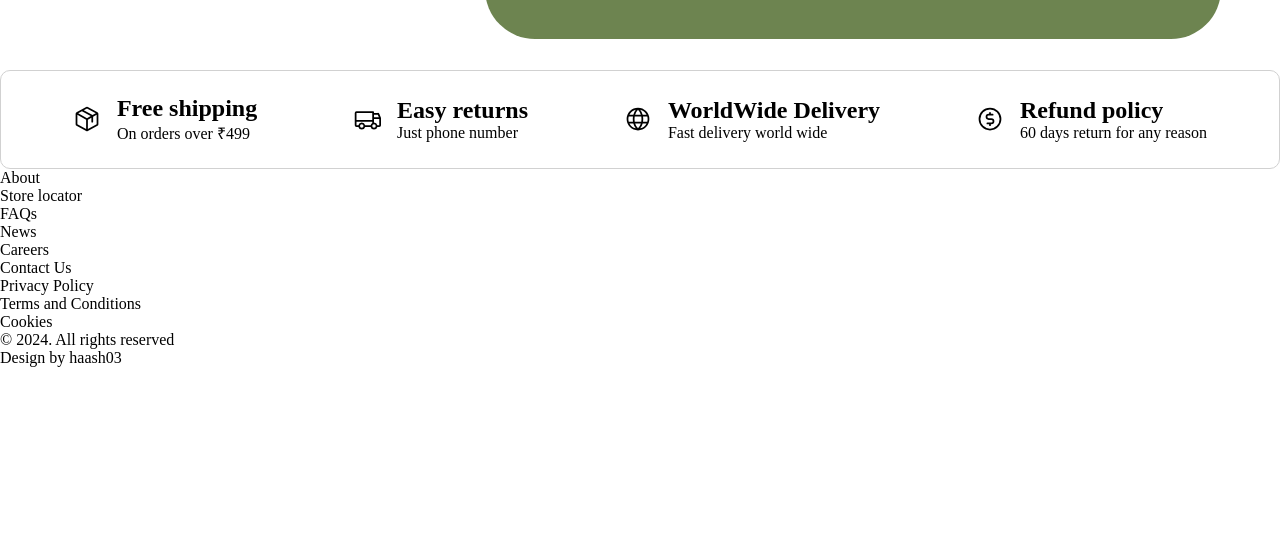
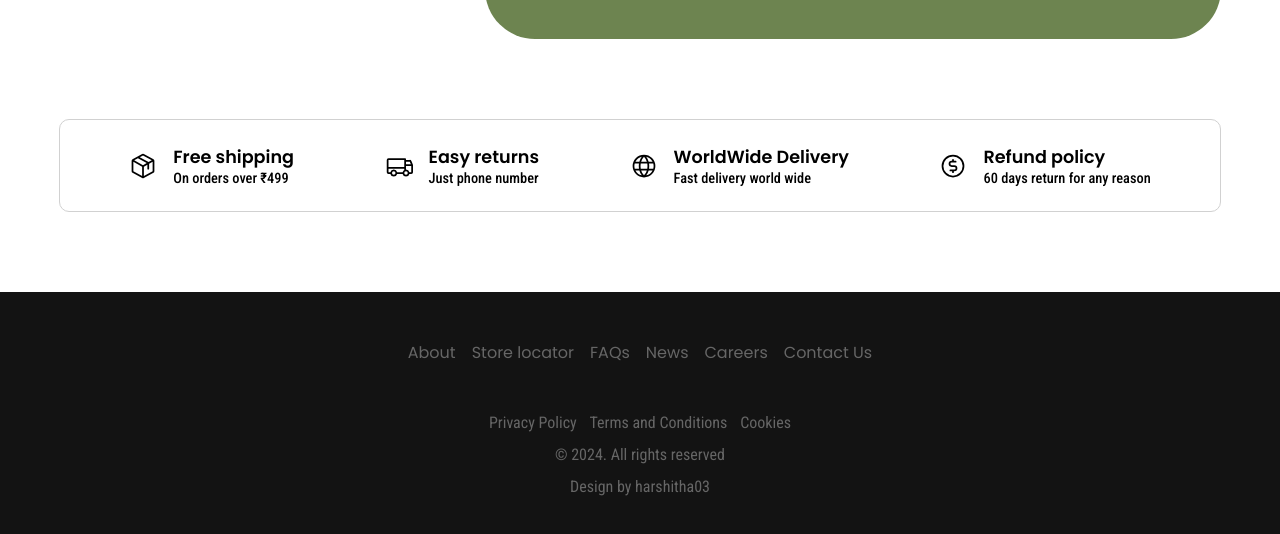
Before and after one commit to haash3/strayy, a React (Vite) app in the folder stray/: page / in a window 1280 px wide. Shown: the part 4220-4754 px from the top of the page. Before the commit the page ends 4587 px from the top, so only its background shows below. Built offline with nearby package versions, Linux system fonts and the light colour scheme; grey boxes are pictures that could not be loaded.

Commit message:
footer done

```diff
--- a/stray/src/categories/home/DeliveryFeatures.jsx
+++ b/stray/src/categories/home/DeliveryFeatures.jsx
@@ -1,17 +1,18 @@
 import React from "react";
+import './deliveryfeatures.css'
 import { Package, Truck, CurrencyCircleDollar, Globe } from "@phosphor-icons/react";
 export const DeliveryFeatures = () => {
   return (
-    <section className="padding-x pt-[3rem] pb-8">
+    <section className="container">
     <div className="delivery-features">
 
         <div className="feature">
           <Package size={28} />
-          <div>
-          <h2 className="font-poppins font-semibold lg:text-[1.1rem] text-[0.8rem]">
+          <div className="feature-text">
+          <h2>
             Free shipping
           </h2>
-          <p className="font-dmsans font-medium lg:text-[0.9rem] text-[0.6rem]">
+          <p>
             On orders over ₹499
           </p>
           </div>
@@ -19,11 +20,11 @@ export const DeliveryFeatures = () => {
         </div>
         <div className="feature">
           <Truck size={28} />
-          <div>
-          <h2 className="font-poppins font-semibold lg:text-[1.1rem] text-[0.8rem]">
+          <div className="feature-text">
+          <h2>
             Easy returns
           </h2>
-          <p className="font-dmsans font-medium lg:text-[0.9rem] text-[0.6rem]">
+          <p>
             Just phone number
           </p>
           </div>
@@ -31,11 +32,11 @@ export const DeliveryFeatures = () => {
         </div>
         <div className="feature">
           <Globe size={28} />
-          <div>
-          <h2 className="font-poppins font-semibold lg:text-[1.1rem] text-[0.8rem]">
+          <div className="feature-text">
+          <h2>
             WorldWide Delivery
           </h2>
-          <p className="font-dmsans font-medium lg:text-[0.9rem] text-[0.6rem]">
+          <p>
             Fast delivery world wide
           </p>
           </div>
@@ -43,11 +44,11 @@ export const DeliveryFeatures = () => {
         </div>
         <div className="feature">
           <CurrencyCircleDollar size={28} />
-          <div>
-          <h2 className="font-poppins font-semibold lg:text-[1.1rem] text-[0.8rem]">
+          <div className="feature-text">
+          <h2>
             Refund policy
           </h2>
-          <p className="font-dmsans font-medium lg:text-[0.9rem] text-[0.6rem]">
+          <p>
             60 days return for any reason
           </p>
           </div>
--- /dev/null
+++ b/stray/src/categories/home/deliveryfeatures.css
@@ -0,0 +1,55 @@
+.delivery-features{
+    border: 1px solid rgb(209, 209, 209);
+    padding: 1.5rem;
+    display: flex;
+    justify-content: space-around;
+    align-items: center;
+    border-radius: 10px;
+    margin: 5rem 0rem;
+  }
+  .feature{
+    display: flex;
+    align-items: center;
+    gap: 1rem;
+  }
+
+  .feature-text p{
+    font-size: 0.9rem;
+    font-family: "Roboto Condensed", sans-serif;
+    font-weight: 500;
+}
+.feature-text h2{
+    font-size: 1.1rem;
+    font-family: "poppins";
+        font-weight: 600;
+}
+
+
+
+/* responsive design */
+@media (max-width: 768px) {
+    .delivery-features{
+        display: grid;
+        gap: 1.5rem;
+        grid-template-columns: 1fr 1fr;
+    }
+    .feature-text p{
+        font-size: 0.8rem;
+    }
+    .feature-text h2{
+        font-size: 1rem;
+
+    }
+
+
+  }
+  @media (max-width: 850px) {
+
+  }
+
+  @media (max-width: 600px) {
+
+  }
+  @media (max-width: 450px) {
+
+  }
--- a/stray/src/components/Copyright.jsx
+++ b/stray/src/components/Copyright.jsx
@@ -4,18 +4,14 @@ export const Copyright = () => {
     const currentDate = new Date();
     const currentYear = currentDate.getFullYear();
   return (
-    <section className="flex flex-col gap-5 bg-black/90
-                        pb-8 font-dmsans
-                      justify-center items-center footer
-                     text-slate-200/50 text-sm">
-        <div className="flex gap-5">
-            <p className="v-line ">Privacy Policy</p>
-
-            <p className="v-line">Terms and Conditions </p>
+    <section className="copyright">
+        <div>
+            <p>Privacy Policy</p>
+            <p>Terms and Conditions </p>
             <p>Cookies</p>
         </div>
         <p>&copy; {currentYear}. All rights reserved </p>
-        <p className="text-center">Design by haash03</p>
+        <p className="text-center">Design by harshitha03</p>
 
     </section>
   )
--- a/stray/src/components/Footer.jsx
+++ b/stray/src/components/Footer.jsx
@@ -1,11 +1,8 @@
 import React from "react";
 export const Footer = () => {
   return (
-    <footer className="py-6 bg-black/90
-                       text-white/95 font-dmsans
-                       lg:text-[18px] text-[16px]">
-        <div className="flex gap-6 justify-center py-2
-                        cursor-pointer">
+    <footer className="footer">
+        <div className="footer-text">
             <p>About</p>
             <p>Store locator</p>
             <p>FAQs</p>
--- a/stray/src/style.css
+++ b/stray/src/style.css
@@ -5,6 +5,36 @@
 }
 .section-head span {
   color: rgb(148, 148, 148);
+}
+.footer{
+  padding: 3rem 0rem;
+  background-color: rgb(19, 19, 19);
+  color: rgb(102, 102, 102);
+  font-size: 1rem;
+  font-family: poppins;
+}
+.footer-text{
+  display: flex;
+  flex-wrap: wrap;
+  gap: 1rem;
+  justify-content: center;
+  padding-bottom: 0rem;
+  cursor: pointer;
+}
+.copyright{
+  display: flex;
+  flex-direction: column;
+  justify-content: center;
+  align-items: center;
+  gap: 0.8rem;
+  background-color: rgb(19, 19, 19);
+  font-family: "Roboto Condensed", sans-serif;
+  color: rgb(102, 102, 102);
+  padding: 0rem 0rem 3rem;
+}
+.copyright div{
+  display: flex;
+  gap: 0.8rem;
 }
 
 
@@ -25,33 +55,13 @@
 
 
 /* Cap Collections */
-.cap-item {
 
-}
-.cap-item:hover {
 
-}
-.filter {
-  filter: saturate(150%);
-
-}
 
 /* about-us */
 
 /* delivery-features section */
-.delivery-features{
-  border: 1px solid rgb(209, 209, 209);
-  padding: 1.5rem;
-  display: flex;
-  justify-content: space-around;
-  align-items: center;
-  border-radius: 10px;
-}
-.feature{
-  display: flex;
-  align-items: center;
-  gap: 1rem;
-}
+
 
 /* About US page */
 .head-section{
```
